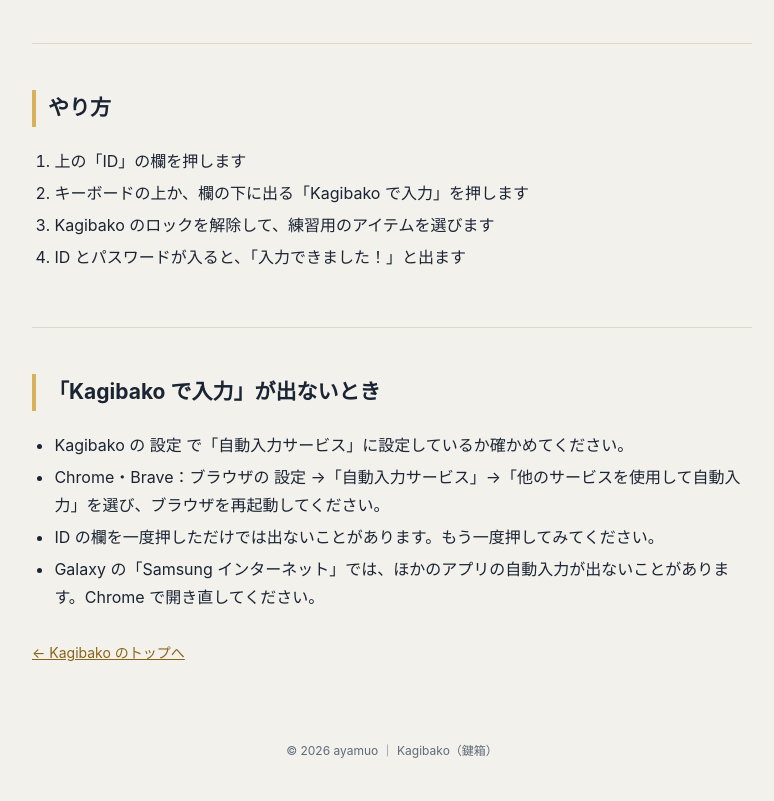
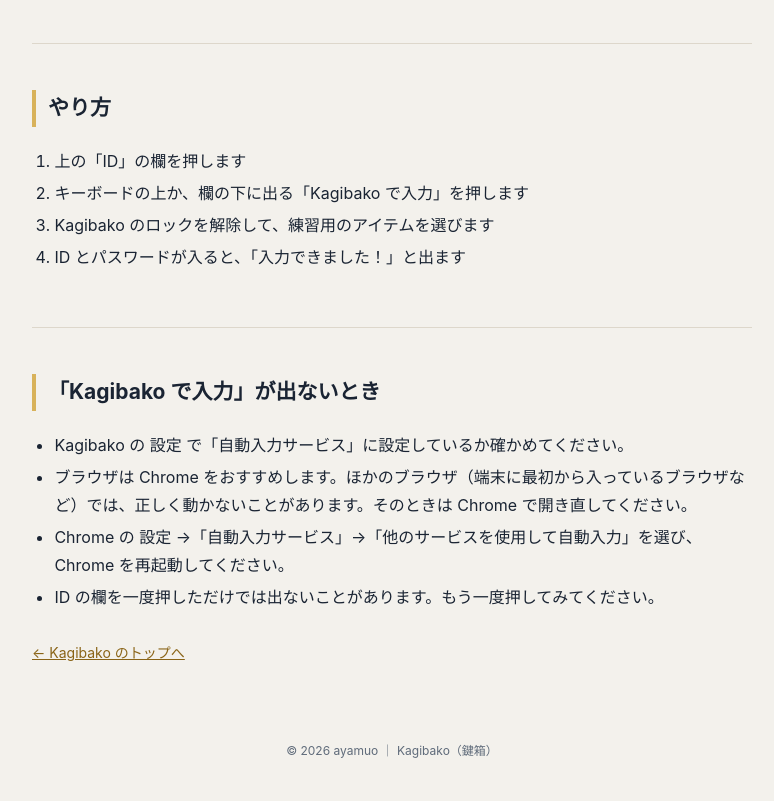
Before and after one commit to ayamuo/kagibako_official, a plain HTML site: page practice-login.html in a window 1280 px wide. Shown: the part 618-1419 px from the top of the page, without its empty margins (248-1022 px from the left). Drawn offline with Linux system fonts and the light colour scheme.

Commit message:
ログインの練習ページ：ブラウザの案内を「Chrome をおすすめ」にそろえる
特定のブラウザ名を挙げるのをやめ、Chrome をおすすめし、ほかのブラウザでは正しく動かないことがある、と案内する。

Co-Authored-By: Claude Opus 5.5 <noreply@anthropic.com>

```diff
--- a/practice-login.html
+++ b/practice-login.html
@@ -61,9 +61,9 @@
     <h2>「Kagibako で入力」が出ないとき</h2>
     <ul class="plain">
       <li>Kagibako の 設定 で「自動入力サービス」に設定しているか確かめてください。</li>
-      <li>Chrome・Brave：ブラウザの 設定 →「自動入力サービス」→「他のサービスを使用して自動入力」を選び、ブラウザを再起動してください。</li>
+      <li>ブラウザは Chrome をおすすめします。ほかのブラウザ（端末に最初から入っているブラウザなど）では、正しく動かないことがあります。そのときは Chrome で開き直してください。</li>
+      <li>Chrome の 設定 →「自動入力サービス」→「他のサービスを使用して自動入力」を選び、Chrome を再起動してください。</li>
       <li>ID の欄を一度押しただけでは出ないことがあります。もう一度押してみてください。</li>
-      <li>Galaxy の「Samsung インターネット」では、ほかのアプリの自動入力が出ないことがあります。Chrome で開き直してください。</li>
     </ul>
     <a class="back" href="./">← Kagibako のトップへ</a>
   </section>
```
